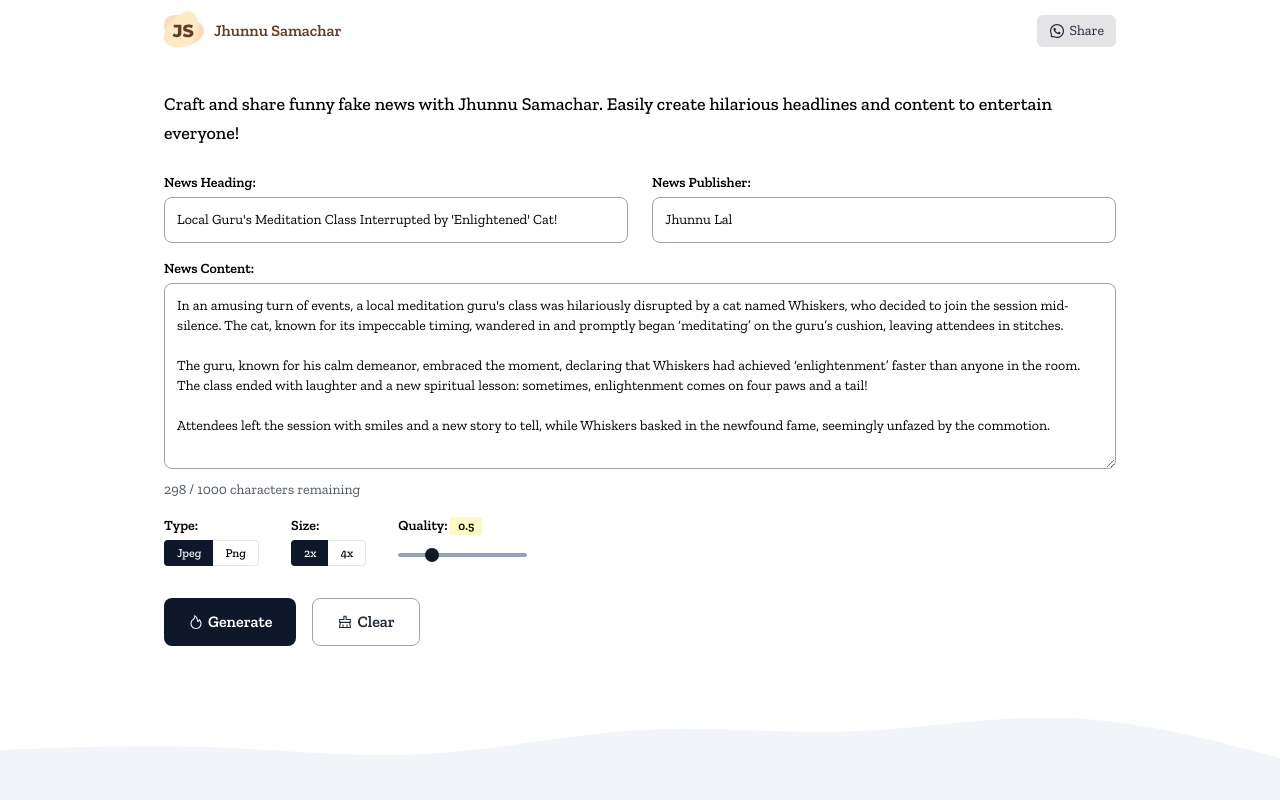
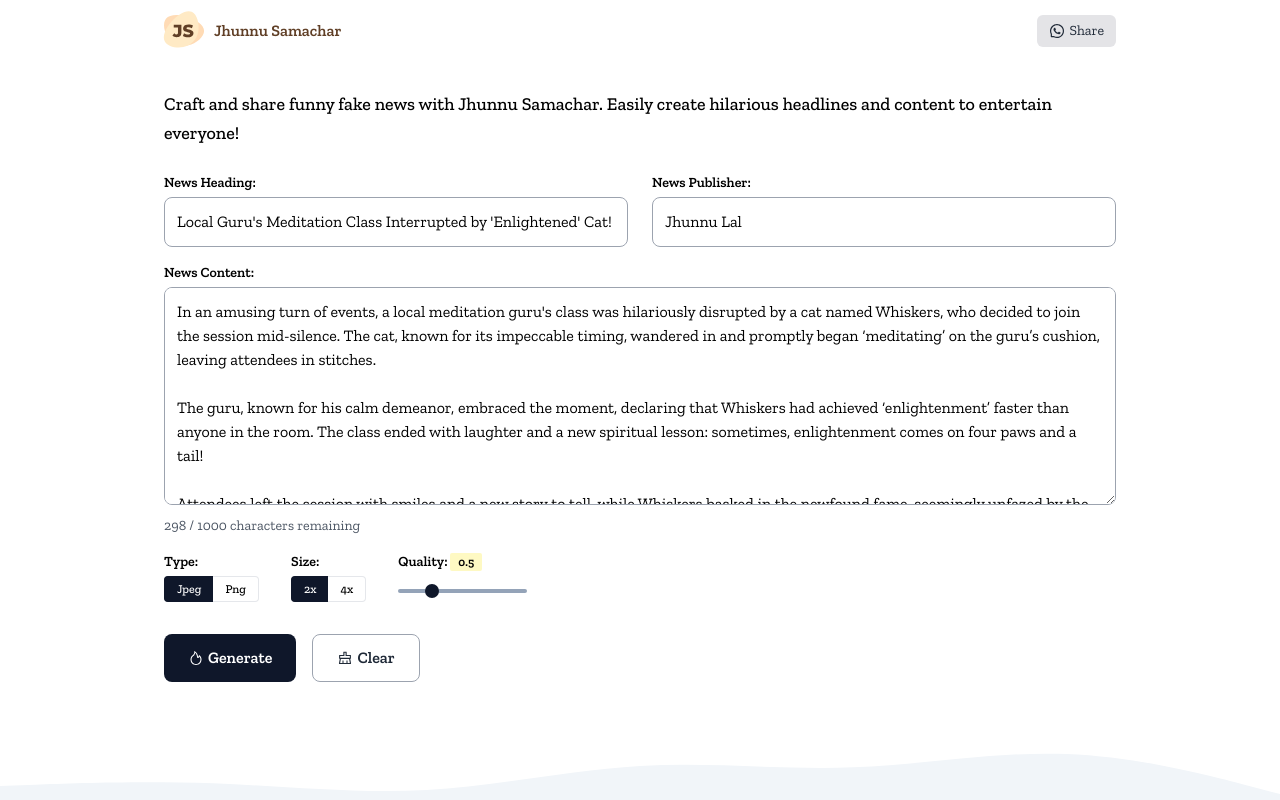
Before and after one commit to vijayhardaha/jhunnu-samachar, a Next.js app: page / in a window 1280 px wide. Shown: the top 800 px of the page. Built offline with nearby package versions, Linux system fonts and the light colour scheme; no server answers; a web font is replaced by a local one.

Commit message:
feat(add): increase the form inputs font size

```diff
--- a/src/components/NewsForm.js
+++ b/src/components/NewsForm.js
@@ -126,7 +126,7 @@
 							id="news-heading"
 							name="heading"
 							aria-labelledby="news-heading-label"
-							className="w-full p-3 border border-gray-400 rounded-lg focus:outline-none focus:ring-2 focus:ring-gray-400 focus:ring-offset-2 text-sm"
+							className="w-full p-3 border border-gray-400 rounded-lg focus:outline-none focus:ring-2 focus:ring-gray-400 focus:ring-offset-2 text-base"
 							value={news.heading}
 							onChange={handleChange}
 							aria-required="true"
@@ -143,7 +143,7 @@
 							id="news-publisher"
 							name="publisher"
 							aria-labelledby="news-publisher-label"
-							className="w-full p-3 border border-gray-400 rounded-lg focus:outline-none focus:ring-2 focus:ring-gray-400 focus:ring-offset-2 text-sm"
+							className="w-full p-3 border border-gray-400 rounded-lg focus:outline-none focus:ring-2 focus:ring-gray-400 focus:ring-offset-2 text-base"
 							value={news.publisher}
 							onChange={handleChange}
 							aria-required="true"
@@ -161,7 +161,7 @@
 						name="content"
 						aria-labelledby="news-content-label"
 						aria-describedby="content-length-description"
-						className="w-full p-3 border border-gray-400 rounded-lg focus:outline-none focus:ring-2 focus:ring-gray-400 focus:ring-offset-2 text-sm"
+						className="w-full p-3 border border-gray-400 rounded-lg focus:outline-none focus:ring-2 focus:ring-gray-400 focus:ring-offset-2 text-base"
 						rows="8"
 						value={news.content}
 						onChange={handleChange}
```
